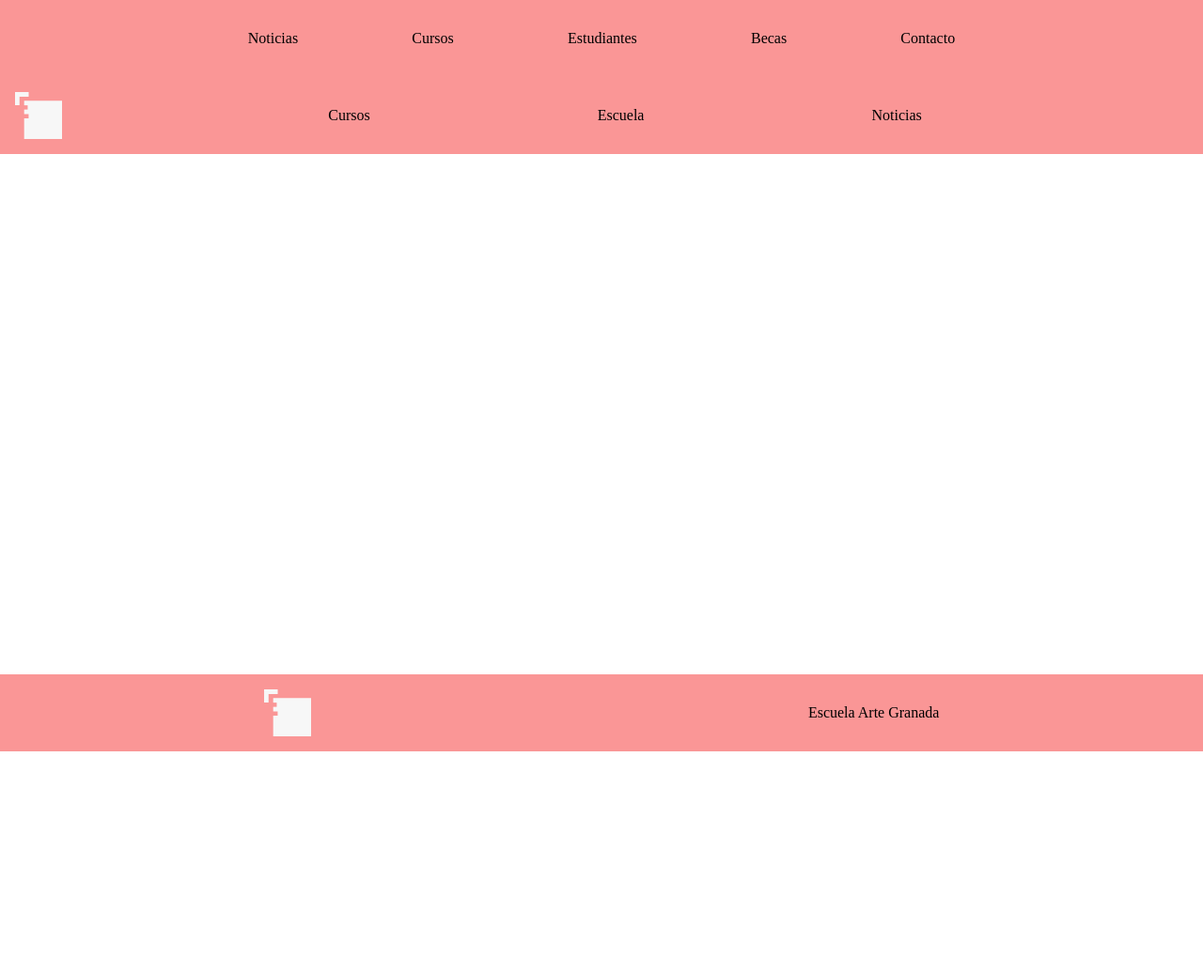
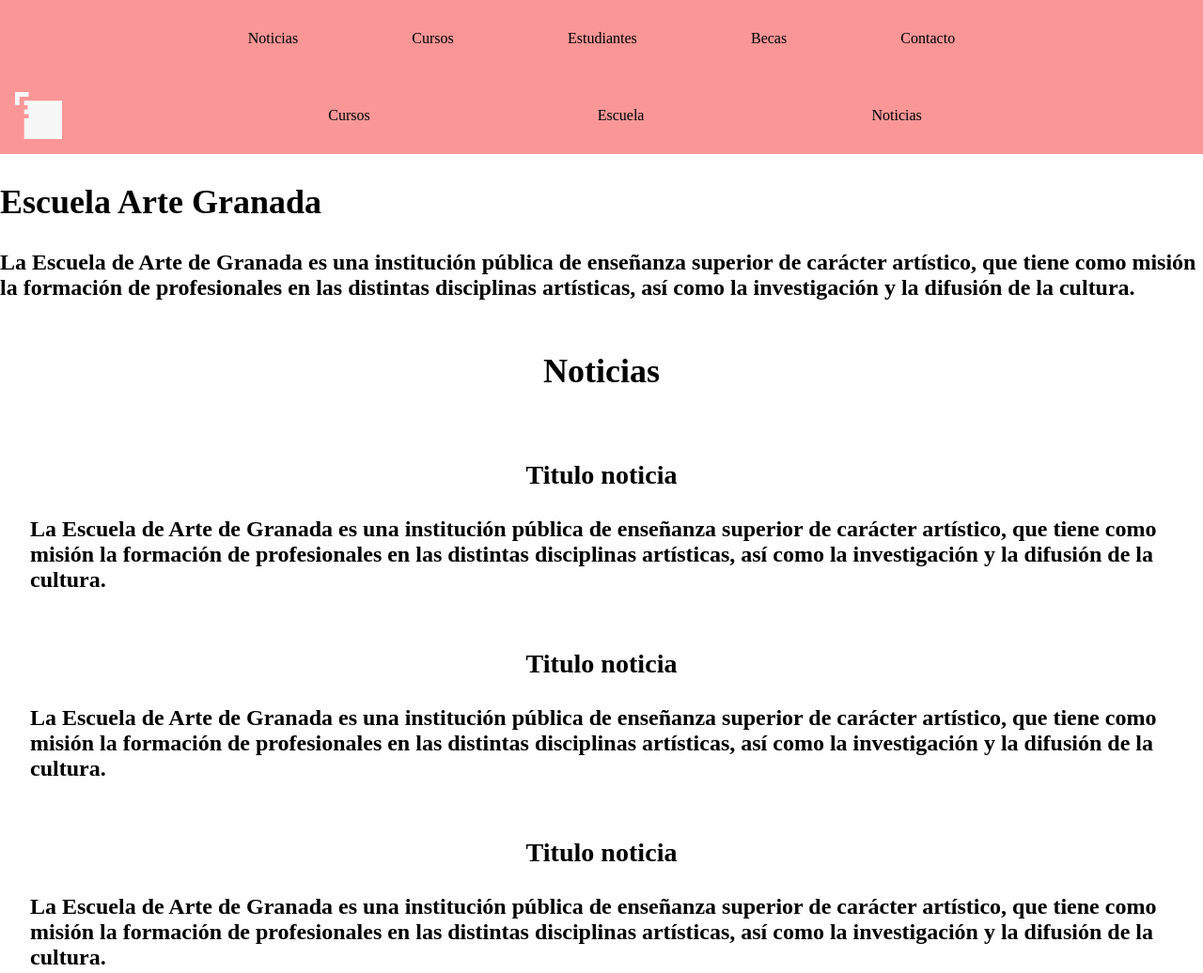
Before and after one commit to FranEAG/escuela, a plain HTML site: page www/index.html in a window 1280 px wide. Shown: the top 1036 px of the page at 94% size. Before the commit the page ends 800 px from the top, so only its background shows below. Drawn offline with Linux system fonts and the light colour scheme.

Commit message:
Noticias

```diff
--- a/www/index.html
+++ b/www/index.html
@@ -28,7 +28,26 @@
                 </ul>
             </nav>
         </header>
-        <main>
+        <main id="m1">
+            <section class="intro">
+                <h1>Escuela Arte Granada</h1>
+                <p>La Escuela de Arte de Granada es una institución pública de enseñanza superior de carácter artístico, que tiene como misión la formación de profesionales en las distintas disciplinas artísticas, así como la investigación y la difusión de la cultura.</p>
+            </section>
+            <section class="notis">
+                <h2>Noticias</h2>
+                <article class="notis n1">
+                    <h3>Titulo noticia</h3>
+                    <p>La Escuela de Arte de Granada es una institución pública de enseñanza superior de carácter artístico, que tiene como misión la formación de profesionales en las distintas disciplinas artísticas, así como la investigación y la difusión de la cultura.</p>
+                </article>
+                <article class="notis n2">
+                    <h3>Titulo noticia</h3>
+                    <p>La Escuela de Arte de Granada es una institución pública de enseñanza superior de carácter artístico, que tiene como misión la formación de profesionales en las distintas disciplinas artísticas, así como la investigación y la difusión de la cultura.</p>
+                </article>
+                <article class="notis n3">
+                    <h3>Titulo noticia</h3>
+                    <p>La Escuela de Arte de Granada es una institución pública de enseñanza superior de carácter artístico, que tiene como misión la formación de profesionales en las distintas disciplinas artísticas, así como la investigación y la difusión de la cultura.</p>
+                </article>
+            </section>
         </main>
         <footer>
             <img src="../assets/logo.png" alt="logo">
--- a/www/style.css
+++ b/www/style.css
@@ -15,7 +15,12 @@ nav{
     margin: auto;
     width: 70%;
 }
-
+#m1{
+    font-size: 1.5rem;
+    font-weight: bold;
+    color: rgb(0, 0, 0);
+    text-decoration: none;
+}
 ul{
     display: flex;
     justify-content: space-around;
@@ -32,6 +37,24 @@ main{
     flex: 1;
 }
 
+.notis{
+    display: flex;
+    flex-direction: column;
+    align-items: center;
+    margin: 1rem;
+}
+
+.notis h1{
+    margin: 0;
+}
+
+.notis p{
+    margin: 0;
+}
+
+.notis a{
+    margin: 0;
+}
 footer{
     display: flex;
     flex-direction: row;
```
